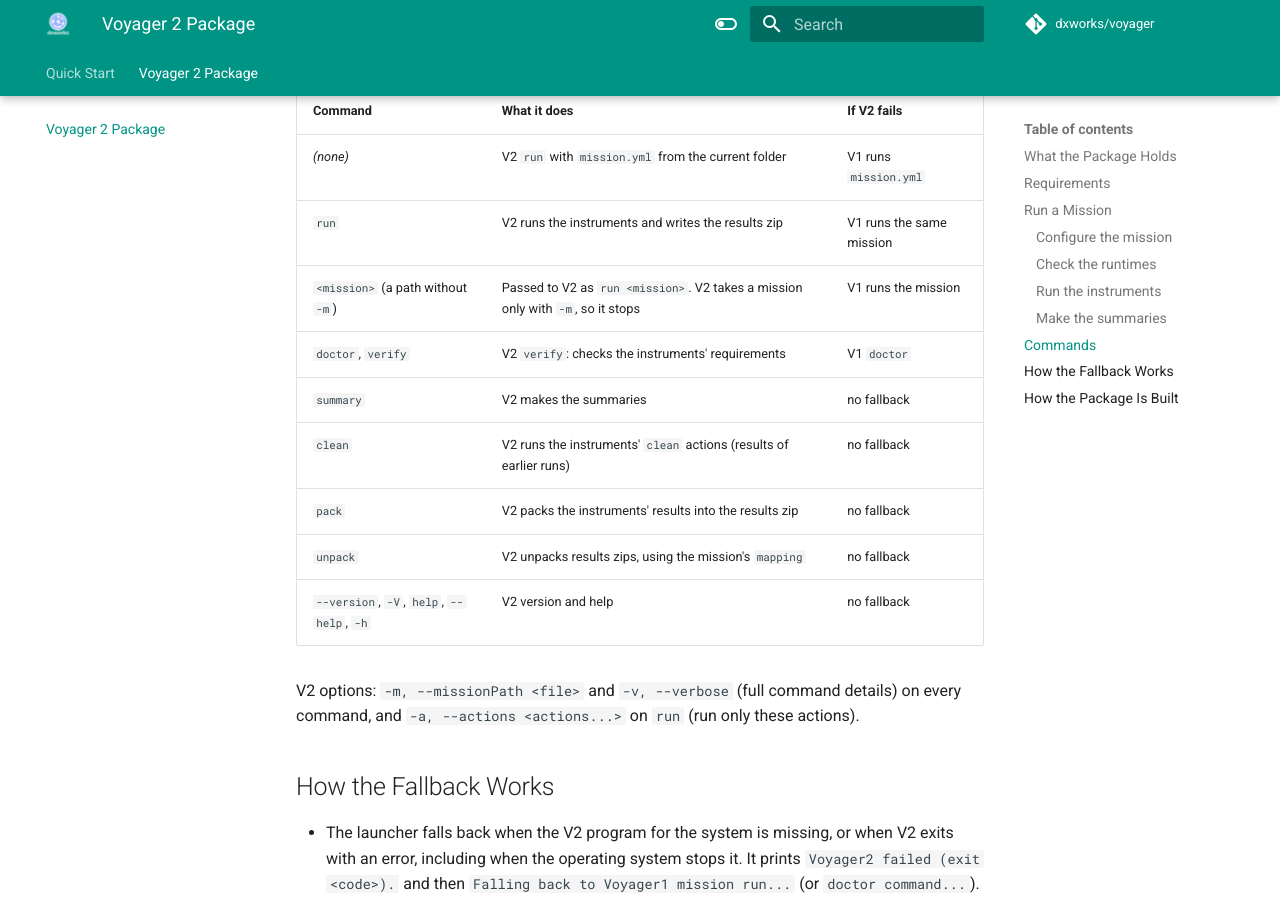
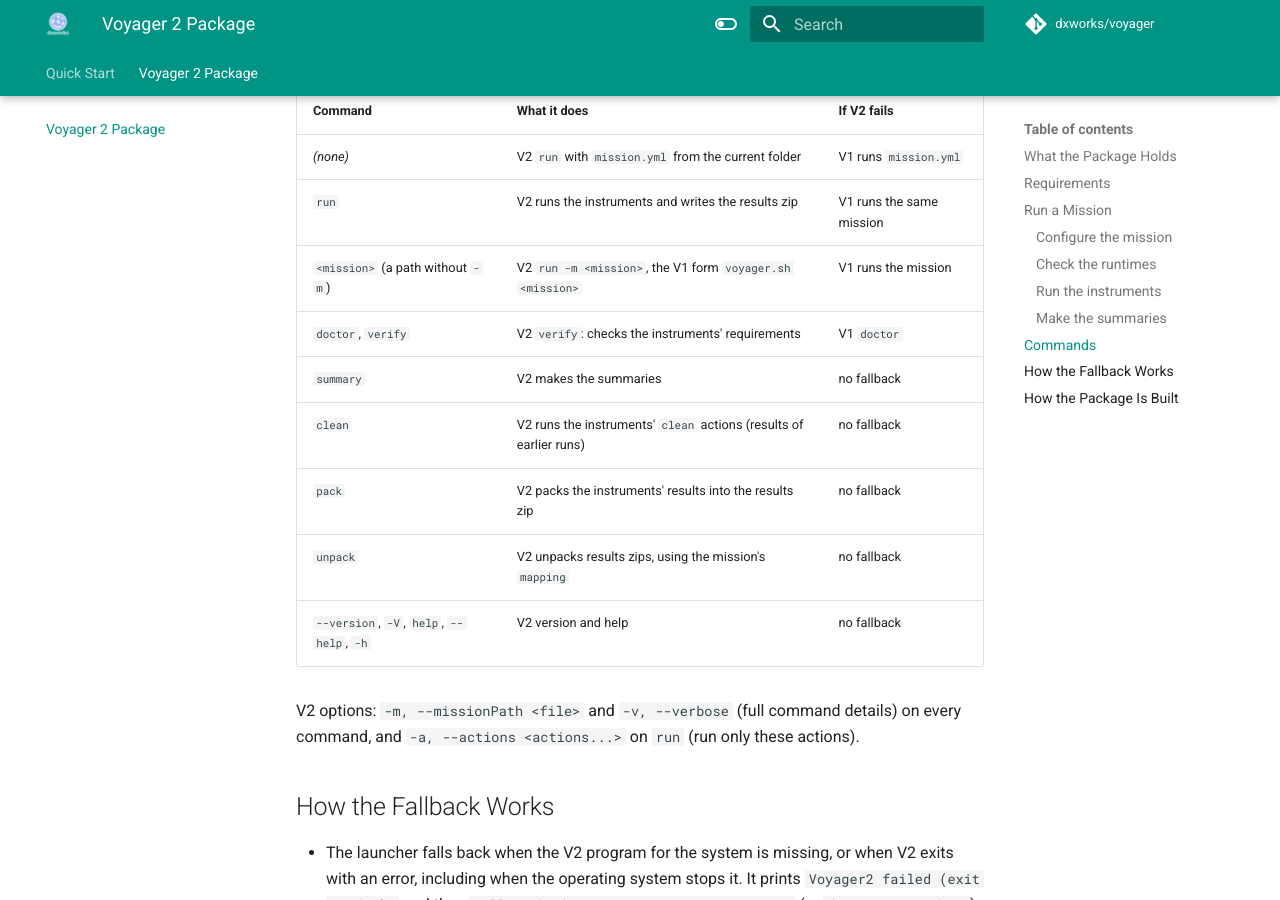
Before and after one commit to dxworks/voyager, an MkDocs documentation site: the page built from docs/voyager2-package.md, in a window 1280 px wide and 900 px high, scrolled down 2922 px. Built offline with MkDocs 1.6.1 and Material for MkDocs 9.7.7, drawn with Linux system fonts in a browser that asks for light colours; comment, search, counter and statistics services are not loaded; the version menu is left out.

Commit message:
Pass a bare mission path to Voyager2 with -m in the launchers

```diff
--- a/docs/voyager2-package.md
+++ b/docs/voyager2-package.md
@@ -112,7 +112,7 @@
 |---------------------------------------------|-----------------------------------------------------------------|------------------------------|
 | *(none)*                                    | V2 `run` with `mission.yml` from the current folder             | V1 runs `mission.yml`        |
 | `run`                                       | V2 runs the instruments and writes the results zip              | V1 runs the same mission     |
-| `<mission>` (a path without `-m`)           | Passed to V2 as `run <mission>`. V2 takes a mission only with `-m`, so it stops | V1 runs the mission |
+| `<mission>` (a path without `-m`)           | V2 `run -m <mission>`, the V1 form `voyager.sh <mission>`        | V1 runs the mission          |
 | `doctor`, `verify`                          | V2 `verify`: checks the instruments' requirements               | V1 `doctor`                  |
 | `summary`                                   | V2 makes the summaries                                          | no fallback                  |
 | `clean`                                     | V2 runs the instruments' `clean` actions (results of earlier runs) | no fallback               |
```
Also changed, not shown: 2 other files.
